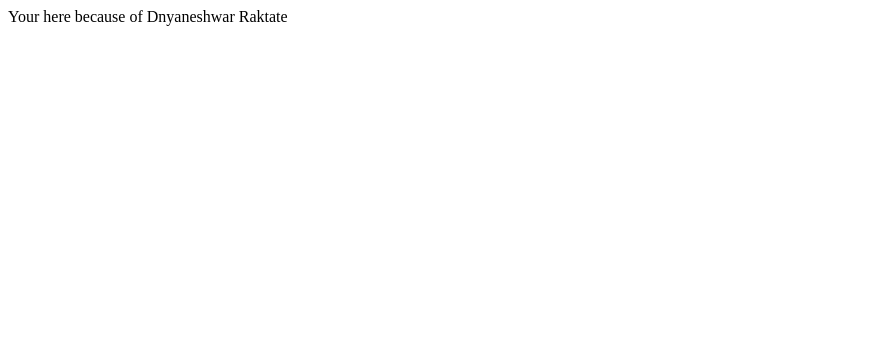
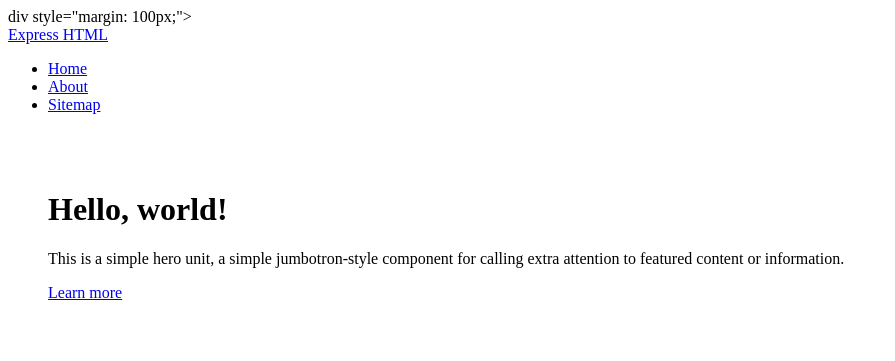
Before and after one commit to draktate/Book4Me_api, a website: page index.html in a window 1280 px wide. Shown: the whole page, without its empty margins (0-895 px from the left). Drawn offline with Linux system fonts and the light colour scheme.

Commit message:
change18

```diff
--- /dev/null
+++ b/a.js
@@ -0,0 +1,3 @@
+import path from 'path';
+const __dirname = path.resolve();
+console.log(__dirname);
--- a/app.js
+++ b/app.js
@@ -5,6 +5,8 @@ import authRoute from "./routes/auth.js";
 import hotelRoute from "./routes/hotels.js";
 import roomsRoute from "./routes/rooms.js";
 import usersRoute from "./routes/users.js";
+import path from 'path';
+const __dirname = path.resolve();
 
 import cors from "cors";
 
@@ -52,8 +54,10 @@ app.use(cors(corsOptions));
 app.use(cookieParser());
 app.use(express.json());
 
+
+
 //middleware
-
+ //app.get("/",   (req, res)=> { console.log("dir:", __dirname), res.sendFile(path.join(__dirname+'/index.html'))  }  )
  app.use("/api/auth", authRoute);
  app.use("/api/users", usersRoute);
  app.use("/api/hotels", hotelRoute);
--- a/index.html
+++ b/index.html
@@ -1,4 +1,18 @@
-<body>
-
-    Your here because of Dnyaneshwar Raktate
-</body>
+div style="margin: 100px;"><nav class="navbar navbar-inverse navbar-static-top">
+    <div class="container"><a class="navbar-brand" href="/">Express HTML</a>
+    <p> </p>
+    <ul class="nav navbar-nav">
+    <li class="active"><a href="/">Home</a></li>
+    <li><a href="/about">About</a></li>
+    <li><a href="/sitemap">Sitemap</a></li>
+    </ul>
+    </div>
+    </nav>
+    <div class="jumbotron" style="padding: 40px;">
+    <h1>Hello, world!</h1>
+    <p>This is a simple hero unit, a simple jumbotron-style component for calling extra attention to featured content or information.</p>
+    <p><a class="btn btn-primary btn-lg" role="button" href="#">Learn more</a></p>
+    <p> </p>
+    </div>
+    <p> </p>
+    </div>
--- a/package.json
+++ b/package.json
@@ -1,5 +1,5 @@
 {
-  "name": "book4Me_api",
+  "name": "book4me_api",
   "version": "1.0.1",
   "description": "",
   "type": "module",
```
Also changed, not shown: public/index.html (added, +4 -0 lines), 1 other file.
